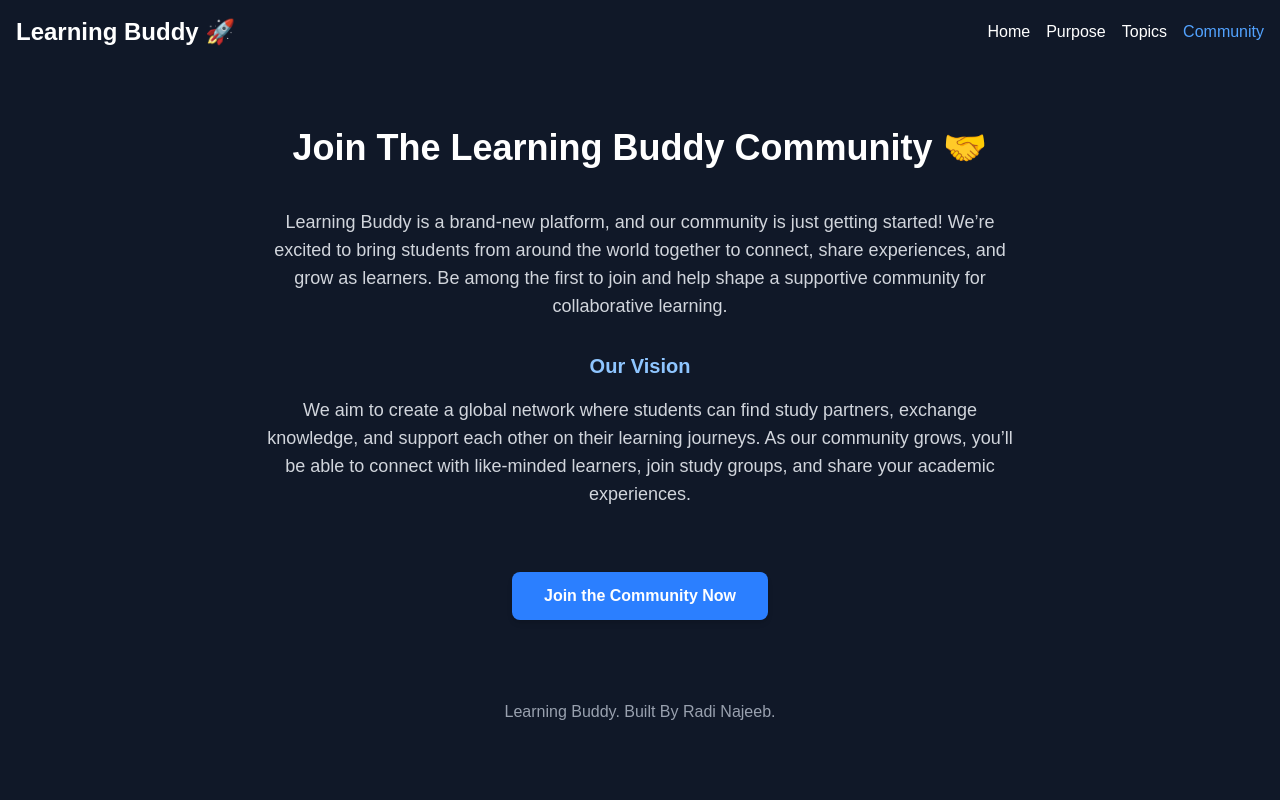
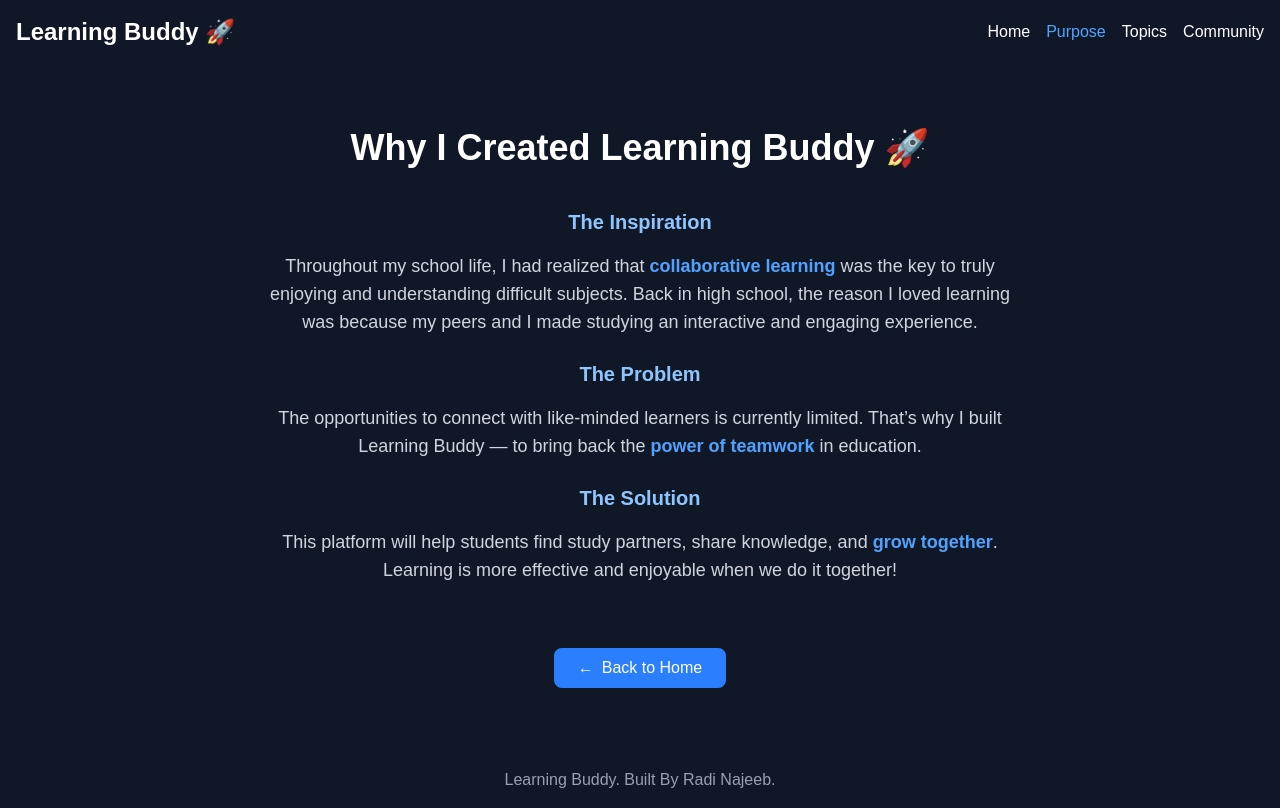
Before and after one commit to RadiNajeeb/learningbuddy, a Next.js app: page /community in a window 1280 px wide. Built offline with nearby package versions, Linux system fonts and the light colour scheme.

Commit message:
Update page.js

```diff
--- a/app/community/page.js
+++ b/app/community/page.js
@@ -2,7 +2,7 @@
 
 import Link from "next/link";
 
-export default function Community() {
+export default function Purpose() {
   return (
     <div className="min-h-screen bg-gray-900 text-white">
       {/* Header */}
@@ -14,13 +14,13 @@ export default function Community() {
           <Link href="/" className="hover:text-blue-400">
             Home
           </Link>
-          <Link href="/purpose" className="hover:text-blue-400">
+          <Link href="/purpose" className="text-blue-400">
             Purpose
           </Link>
           <Link href="/topics" className="hover:text-blue-400">
             Topics
           </Link>
-          <Link href="/community" className="text-blue-400">
+          <Link href="/community" className="hover:text-blue-400">
             Community
           </Link>
         </nav>
@@ -29,32 +29,45 @@ export default function Community() {
       {/* Main Content */}
       <main className="flex flex-col items-center justify-center px-4 md:px-6 text-center py-16">
         <h1 className="text-2xl md:text-4xl font-bold mb-6 md:mb-10">
-          Join The Learning Buddy Community 🤝
+          Why I Created Learning Buddy 🚀
         </h1>
 
-        <p className="text-sm md:text-lg max-w-3xl text-gray-300 mb-8">
-          Learning Buddy is a brand-new platform, and our community is just getting started! We’re excited to bring students from around the world together to connect, share experiences, and grow as learners. Be among the first to join and help shape a supportive community for collaborative learning.
-        </p>
+        <section className="max-w-3xl">
+          <h2 className="text-lg md:text-xl font-semibold text-blue-300 mb-4">
+            The Inspiration
+          </h2>
+          <p className="text-sm md:text-lg text-gray-300 mb-6">
+            Throughout my school life, I had realized that{" "}
+            <span className="text-blue-400 font-semibold">collaborative learning</span>{" "}
+            was the key to truly enjoying and understanding difficult subjects. Back in high school, the reason I loved learning was because my peers and I made studying an interactive and engaging experience.
+          </p>
 
-        {/* Vision Section */}
-        <div className="max-w-3xl mb-10">
           <h2 className="text-lg md:text-xl font-semibold text-blue-300 mb-4">
-            Our Vision
+            The Problem
           </h2>
-          <p className="text-sm md:text-lg text-gray-300">
-            We aim to create a global network where students can find study partners, exchange knowledge, and support each other on their learning journeys. As our community grows, you’ll be able to connect with like-minded learners, join study groups, and share your academic experiences.
+          <p className="text-sm md:text-lg text-gray-300 mb-6">
+            The opportunities to connect with like-minded learners is currently limited. That’s why I built Learning Buddy — to bring back the{" "}
+            <span className="text-blue-400 font-semibold">power of teamwork</span>{" "}
+            in education.
           </p>
-        </div>
 
-        {/* Call-to-Action */}
+          <h2 className="text-lg md:text-xl font-semibold text-blue-300 mb-4">
+            The Solution
+          </h2>
+          <p className="text-sm md:text-lg text-gray-300 mb-6">
+            This platform will help students find study partners, share knowledge, and{" "}
+            <span className="text-blue-400 font-semibold">grow together</span>.
+            Learning is more effective and enjoyable when we do it together!
+          </p>
+        </section>
+
+        {/* Back to Home Button */}
         <Link
           href="/"
-          className="mt-6 px-8 py-3 bg-blue-500 text-white font-semibold rounded-lg hover:bg-blue-600 hover:scale-105 transition-transform duration-200 shadow-md"
+          className="mt-6 md:mt-10 px-4 md:px-6 py-2 bg-blue-500 text-white rounded-lg hover:bg-blue-600 hover:scale-105 transition-transform duration-200 text-sm md:text-base flex items-center gap-2"
         >
-          Join the Community Now
+          <span>←</span> Back to Home
         </Link>
-
-
       </main>
 
       {/* Footer */}
```
